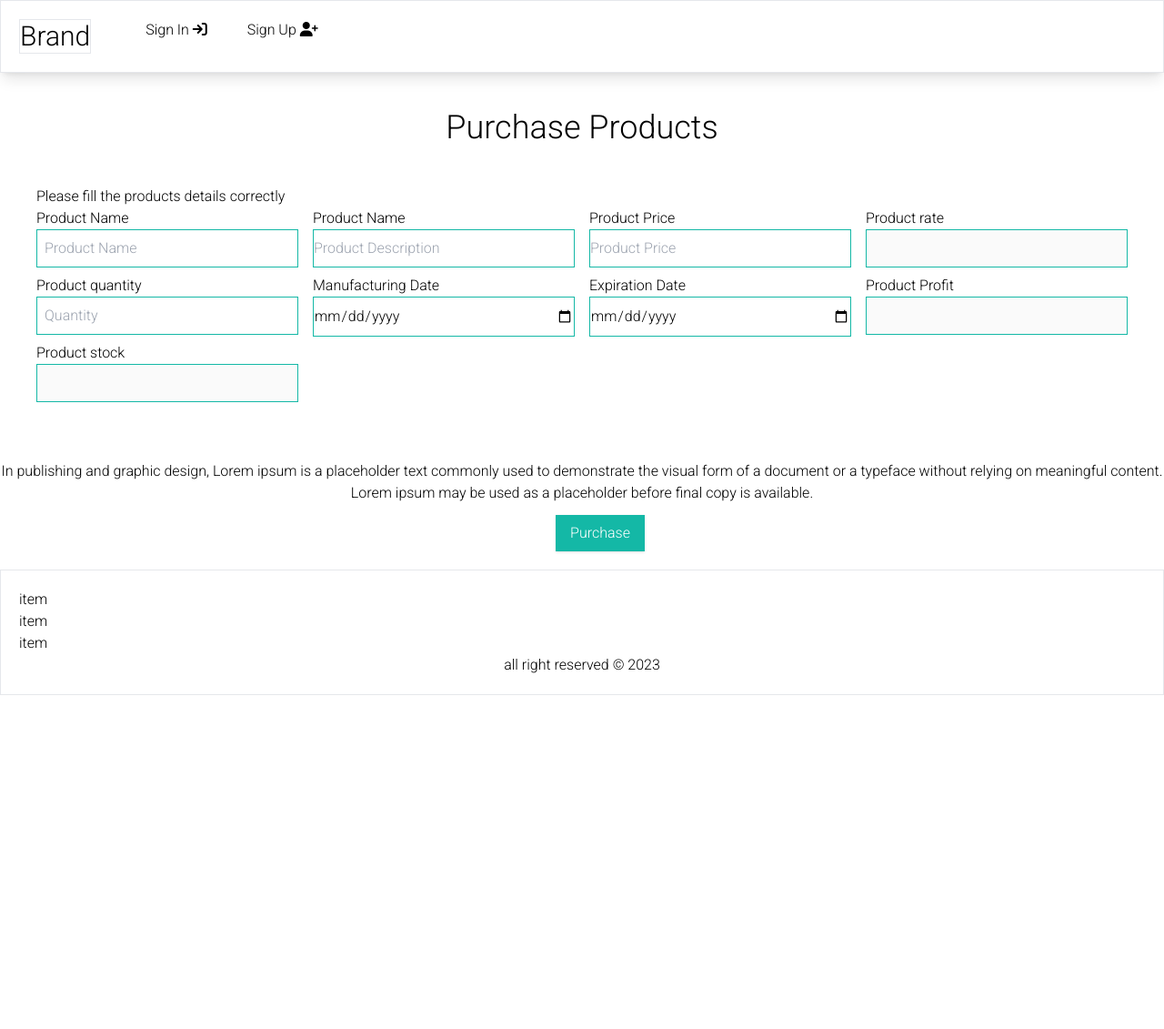
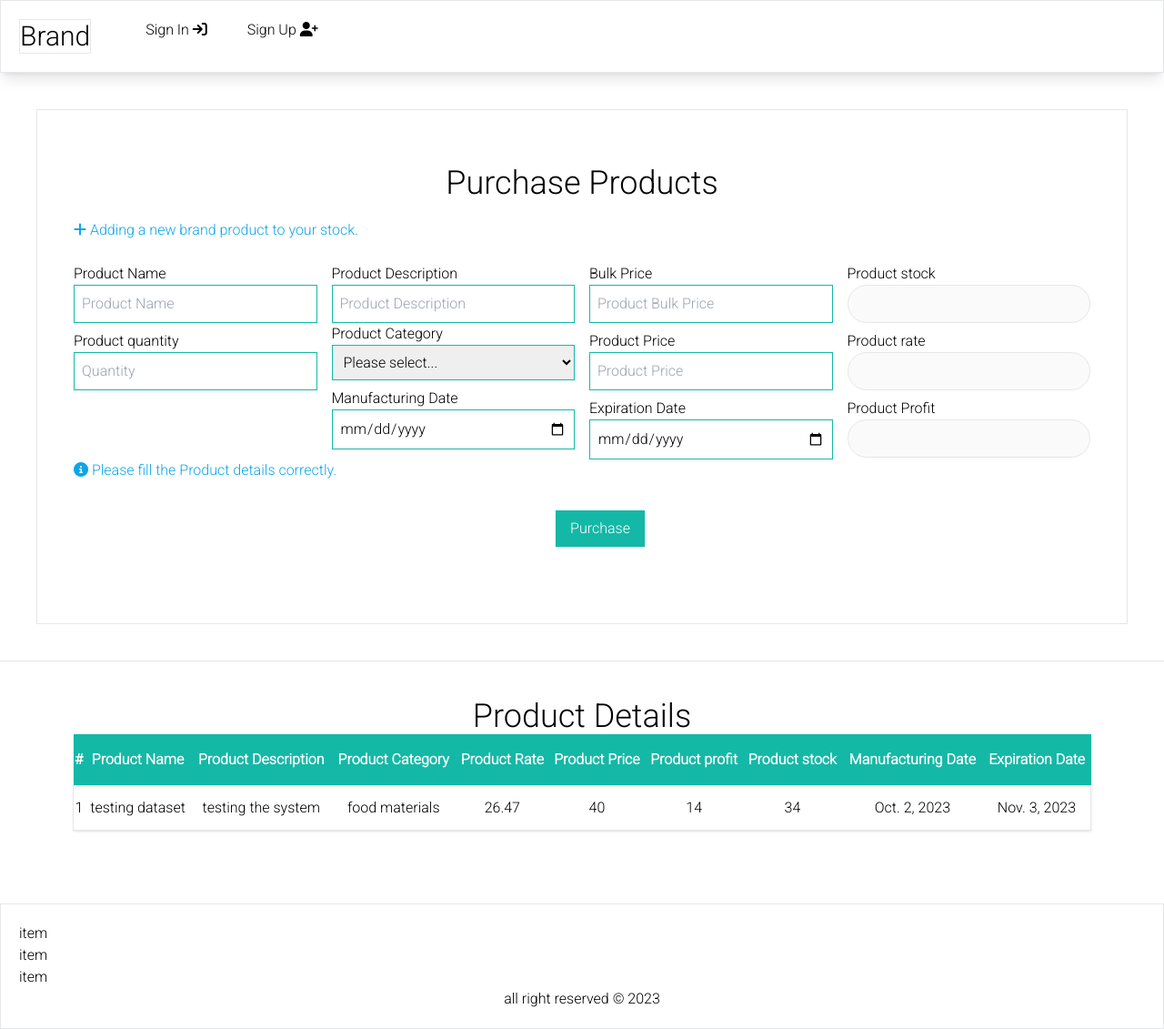
Before and after one commit to Esmat-Farjad/ecommerce, a Django app: page /store/purchase/ in a window 1280 px wide. Shown: the whole page at 91% size. Before the commit the page ends 764 px from the top, so only its background shows below. Run offline with Django 4.2, Linux system fonts and the light colour scheme; data comes from the database, SQL or seed files in the repository; both versions use the stored data as it was after the commit; some libraries are stand-ins or nearby versions.

Commit message:
changes on purchase made

```diff
--- a/store/models.py
+++ b/store/models.py
@@ -27,12 +27,15 @@ class Product(models.Model):
     # Relationship
     name = models.CharField(max_length=100)
     description = models.CharField(max_length=200)
-    price = models.IntegerField()
-    quantity = models.IntegerField()
+    price = models.IntegerField(default=0)
+    bulk_price = models.IntegerField(default=0)
+    quantity = models.IntegerField(default=0)
+    rate = models.FloatField(default=0)
     mfd = models.DateField()
     expd = models.DateField()
-    profit = models.IntegerField()
-    stock = models.IntegerField()
+    profit = models.IntegerField(default=0)
+    stock = models.IntegerField(default=0)
+
 
 
     def __str__(self):
--- a/store/templates/purchase.html
+++ b/store/templates/purchase.html
@@ -2,53 +2,148 @@
 {% load static %}
 {% block content %}
 
-<div class="content m-10">
+<div class="m-10 border p-10">
     <div class="text-center text-4xl">
         <p class="my-5">Purchase Products</p>
     </div>
-    <form action="" class="p-10 inline">
-        <p class="text-md">Please fill the products details correctly</p>
+    <p class="text-sky-500">
+        <strong><i class="fa-solid fa-plus"></i></strong>
+        Adding a new brand product to your stock.
+    </p>
+    <form action="{% url 'store:purchase' %}" method="POST" class="p-10 inline">
         {% csrf_token %}
         <div class="grid lg:grid-cols-4 sm:grid-cols-1 gap-4">
             <div class="">
                 <label for="name" class="block">Product Name</label>
                 <input type="text" name="name" id="name" class="border w-full border-teal-500 p-2" required placeholder="Product Name">
                 <label for="quantity" class="block mt-2">Product quantity</label>
-                <input type="number" name="quantity" id="quantity" class="border w-full border-teal-500 p-2" required placeholder="Quantity">
-                <label for="stock" class="block mt-2">Product stock</label>
-                <input type="number" name="stock" id="stock" class="border w-full border-teal-500 p-2" required disabled>
+                <input type="number" name="quantity" id="quantity" class="border w-full border-teal-500 p-2" required
+                    placeholder="Quantity">
+                <small class="text-red-500 p-0 m-0" id="show_message"></small>
             </div>
             <div class="">
-                <label for="description" class="block">Product Name</label>
-                <input type="text" name="description" id="description" class="border w-full py-2 border-teal-500" required placeholder="Product Description">
+                <label for="description" class="block">Product Description</label>
+                <input type="text" name="description" id="description" class="border w-full p-2 border-teal-500" required placeholder="Product Description">
+                <label for="category" class="block">Product Category</label>
+                <select name="category" id="category" class="p-2 border-teal-500 w-full border">
+                    <option value="" disabled selected>Please select...</option>
+                    {% for cat in category %}
+                        <option value="{{cat.id}}">{{cat.name}}</option>
+                    {% endfor %}
+
+                </select>
                 <label for="mfd" class="block mt-2">Manufacturing Date</label>
-                <input type="date" name="mfd" id="mfd" class="border w-full py-2 border-teal-500" required>
+                <input type="date" name="mfd" id="mfd" class="border w-full p-2 border-teal-500" required>
+
             </div>
             <div>
-                <label for="price" class="block">Product Price</label>
-                <input type="number" name="price" id="price" class="border w-full py-2 border-teal-500" required placeholder="Product Price">
+                <label for="bprice" class="block">Bulk Price</label>
+                <input type="number" name="bprice" id="bprice" onchange="calculate()" class="border w-full p-2 border-teal-500" required
+                    placeholder="Product Bulk Price">
+                <label for="price" class="block mt-2">Product Price</label>
+                <input type="number" name="price" id="price" class="border w-full p-2 border-teal-500" required placeholder="Product Price">
                 <label for="expd" class="block mt-2">Expiration Date</label>
-                <input type="date" name="expd" id="expd" class="border w-full py-2 border-teal-500" required>
+                <input type="date" name="expd" id="expd" class="border w-full p-2 border-teal-500" required>
             </div>
             <div class="">
-                <label for="rate" class="block">Product rate</label>
-                <input type="number" name="rate" id="rate" class="border w-full py-2 border-teal-500" required disabled>
+                <label for="stock" class="block">Product stock</label>
+                <input type="number" name="stock" id="stock" class="border rounded-full w-full border-gray-200 p-2" required disabled>
+                <label for="rate" class="block mt-2">Product rate</label>
+                <input type="number" name="rate" id="rate" class="border rounded-full w-full p-2 border-gray-200" required disabled>
+                <small class="text-red-500 p-0 m-0" id="alert_message"></small>
                 <label for="profit" class="block mt-2">Product Profit</label>
-                <input type="number" name="profit" id="profit" class="border w-full py-2 border-teal-500" required disabled>
+                <input type="number" name="profit" id="profit" class="border rounded-full w-full p-2 border-gray-200" required disabled>
+                <small class="text-red-500 p-0 m-0" id="profit_message"></small>
             </div>
         </div>
-    </div>
-        <div class="text-center">
-            <p>In publishing and graphic design, Lorem ipsum is a placeholder text commonly used to demonstrate the visual form of a
-            document or a typeface without relying on meaningful content. Lorem ipsum may be used as a placeholder before final copy
-            is available.</p>
-            <button  class="bg-teal-500 text-white px-4 py-2 hover:font-bold hover:bg-teal-700 shadow mt-3 mb-5 ml-10">Purchase</button>
+        <p class="text-sky-500">
+            <Strong><i class="fa-solid fa-circle-info"></i></Strong>
+            Please fill the Product details correctly.
+        </p>
+        <div class="text-center mt-5">
+            <button type="submit" class="bg-teal-500 text-white px-4 py-2 hover:font-bold hover:bg-teal-700 shadow mt-3 mb-5 ml-10">Purchase</button>
         </div>
+    </form>
+</div>
+<hr>
+<!-- PRODUCT DISPLAYING SECTION START -->
+<div class="mx-10 mb-10 p-10">
+<div class="heading">
+    <h1 class="text-4xl text-center">Product Details</h1>
+</div>
+<table class="table-auto w-full">
+    <thead class="w-full py-4 text-center bg-teal-500 shadow text-white">
+        <th class="py-4 border-design">#</th>
+        <th class="py-4 border-design">Product Name</th>
+        <th class="py-4 border-design">Product Description</th>
+        <th class="py-4 border-design">Product Category</th>
+        <th class="py-4 border-design">Product Rate</th>
+        <th class="py-4 border-design">Product Price</th>
+        <th class="py-4 border-design">Product profit</th>
+        <th class="py-4 border-design">Product stock</th>
+        <th class="py-4 border-design">Manufacturing Date</th>
+        <th class="py-4 border-design">Expiration Date</th>
+    </thead>
+    <tbody class="text-center shadow border">
 
-    </form>
+        {% for item in product %}
+            <td class="py-3">{{item.id}}</td>
+            <td class="py-3">{{item.name}}</td>
+            <td class="py-3">{{item.description}}</td>
+            <td class="py-3">{{item.category}}</td>
+            <td class="py-3">{{item.rate}}</td>
+            <td class="py-3">{{item.price}}</td>
+            <td class="py-3">{{item.profit}}</td>
+            <td class="py-3">{{item.stock}}</td>
+            <td class="py-3">{{item.mfd}}</td>
+            <td class="py-3">{{item.expd}}</td>
+
+        {% endfor %}
+    </tbody>
+</table>
+</div>
+<script>
+
+    el = document.getElementById('bprice');
+    el.addEventListener('input', function (evt) {
+        var qty = document.getElementById('quantity').value;
+        if(qty) {
+            document.getElementById('stock').value = qty;
+            var b_price = evt.target.value;
+            var r = b_price/qty;
+            document.getElementById('rate').value = Math.round(r);
+        } else {
+            document.getElementById('show_message').innerHTML = "Please provide the product quantity";
+        }
+    });
+    element = document.getElementById("price");
+    element.addEventListener('input', function(e) {
+        var r = document.getElementById('rate').value;
+            if(r != 0) {
+            var p = e.target.value;
+            var profit = p-r;
+            document.getElementById('profit').value = profit;
+
+        } else {
+            document.getElementById("alert_message").innerHTML = "Please provide the product rate."
+        }
+    });
+
+    elem = document.getElementById("quantity");
+    elem.addEventListener("input", function(ev) {
+        var qty = ev.target.value;
+        document.getElementById('stock').value = qty;
+        var b_price = document.getElementById('bprice').value;
+        var r = b_price/qty;
+        document.getElementById('rate').value = Math.round(r);
+       if(document.getElementById("show_message")) {
+            document.getElementById("show_message").style.display = "none";
+       }
 
 
-
-</div>
-
+    });
+    if(document.getElementById('rate').value) {
+        document.getElementById("alert_message").style.display = "none";
+    }
+</script>
 {% endblock content %}
--- a/store/views.py
+++ b/store/views.py
@@ -1,7 +1,7 @@
 from django.shortcuts import redirect, render
 from django.contrib import messages
 from django.contrib.auth import authenticate, login, logout
-from .models import CustomUser, Store
+from .models import Category, CustomUser, Store, Product
 from .forms import UserCreationForm,StoreCreationForm
 
 # Create your views here.
@@ -72,6 +72,23 @@ def routeProduct(request, flag):
     return render(request, 'product.html', context)
 
 def purchase(request):
-
-    context = {}
+    if request.method == 'POST':
+        name = request.POST['name']
+        description = request.POST['description']
+        category = request.POST['category']
+        price = request.POST['price']
+        bulk_price = request.POST['bprice']
+        quantity = request.POST['quantity']
+        mfd = request.POST['mfd']
+        expd = request.POST['expd']
+        rate = round(int(bulk_price)/int(quantity), 2)
+        profit = int(price) - int(rate)
+        stock = quantity
+        print(rate,profit,stock)
+        new_record = Product(name=name, description=description,category_id=category,price=price,bulk_price=bulk_price,quantity=quantity,rate=rate,mfd=mfd,expd=expd,profit=profit,stock=stock)
+        new_record.save()
+        messages.success(request, "Product added successfully !")
+    product = Product.objects.all().order_by('-id')
+    cat = Category.objects.all()
+    context = {'category':cat,'product':product}
     return render(request, 'purchase.html', context)
```
Also changed, not shown: db.sqlite3, store/migrations/0004_product_bulk_price_product_rate_alter_product_price_and_more.py (added), store/migrations/0005_alter_product_rate.py (added).
